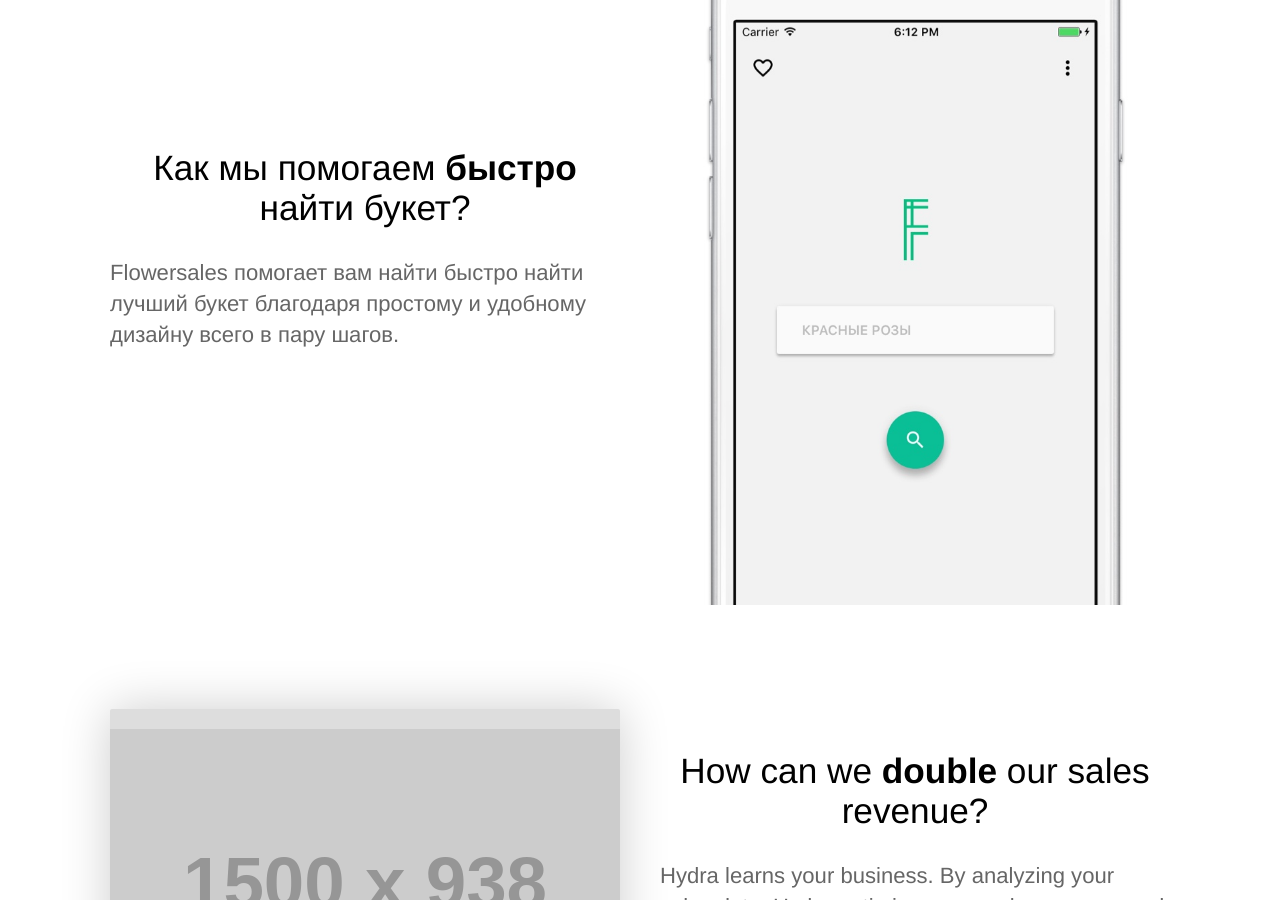
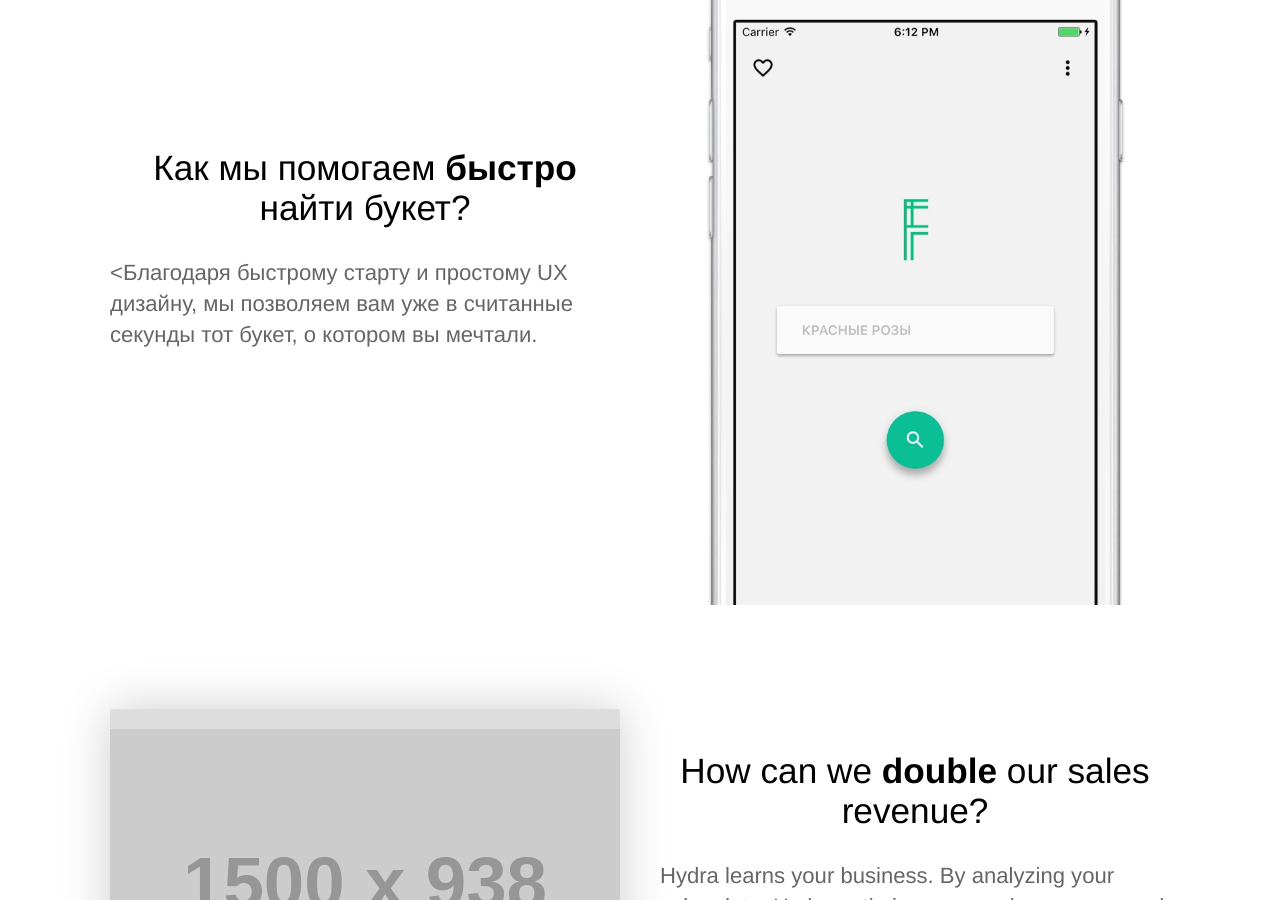
Before and after one commit to vasilenkoigor/Flowersales, a Jekyll site: the page built from index.md, in a window 1280 px wide and 900 px high, scrolled down 364 px. Built offline with Jekyll 4.4.1, drawn with Linux system fonts in a browser that asks for light colours.

Commit message:
Updated text

```diff
--- a/index.md
+++ b/index.md
@@ -6,7 +6,7 @@
 		<div class="container flex">
 			<div class="text editable">
 				<h2>Как мы помогаем <strong>быстро</strong> найти букет?</h2>
-				<p>Flowersales помогает вам найти быстро найти лучший букет благодаря простому и удобному дизайну всего в пару шагов.</p>
+				<p><Благодаря быстрому старту и простому UX дизайну, мы позволяем вам уже в считанные секунды тот букет, о котором вы мечтали.</p>
 			</div>
 			<div class="image">
 				<img src="{{ site.baseurl }}/images/Screenshot1.jpg" alt="Screenshot"  />
```
